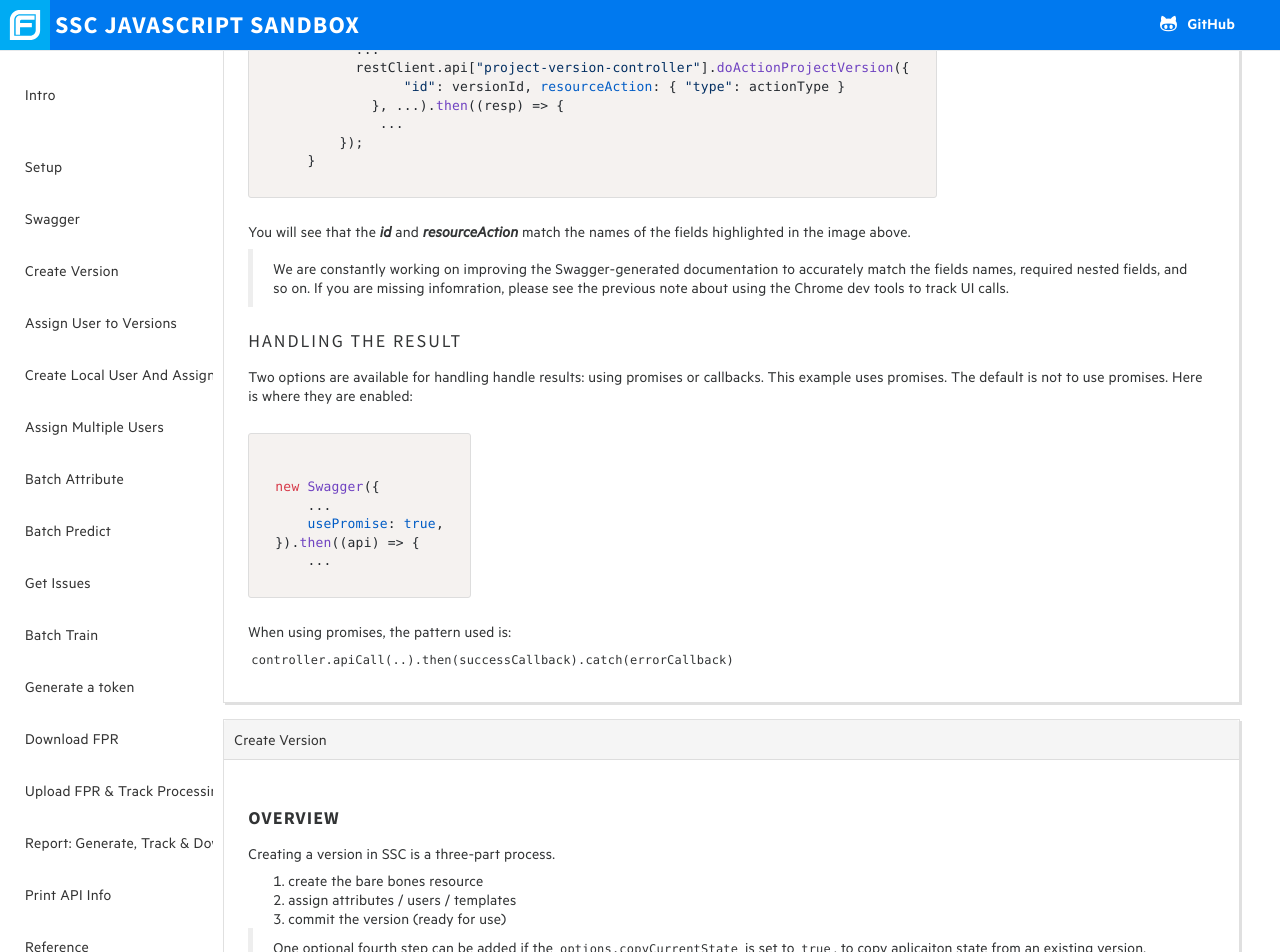
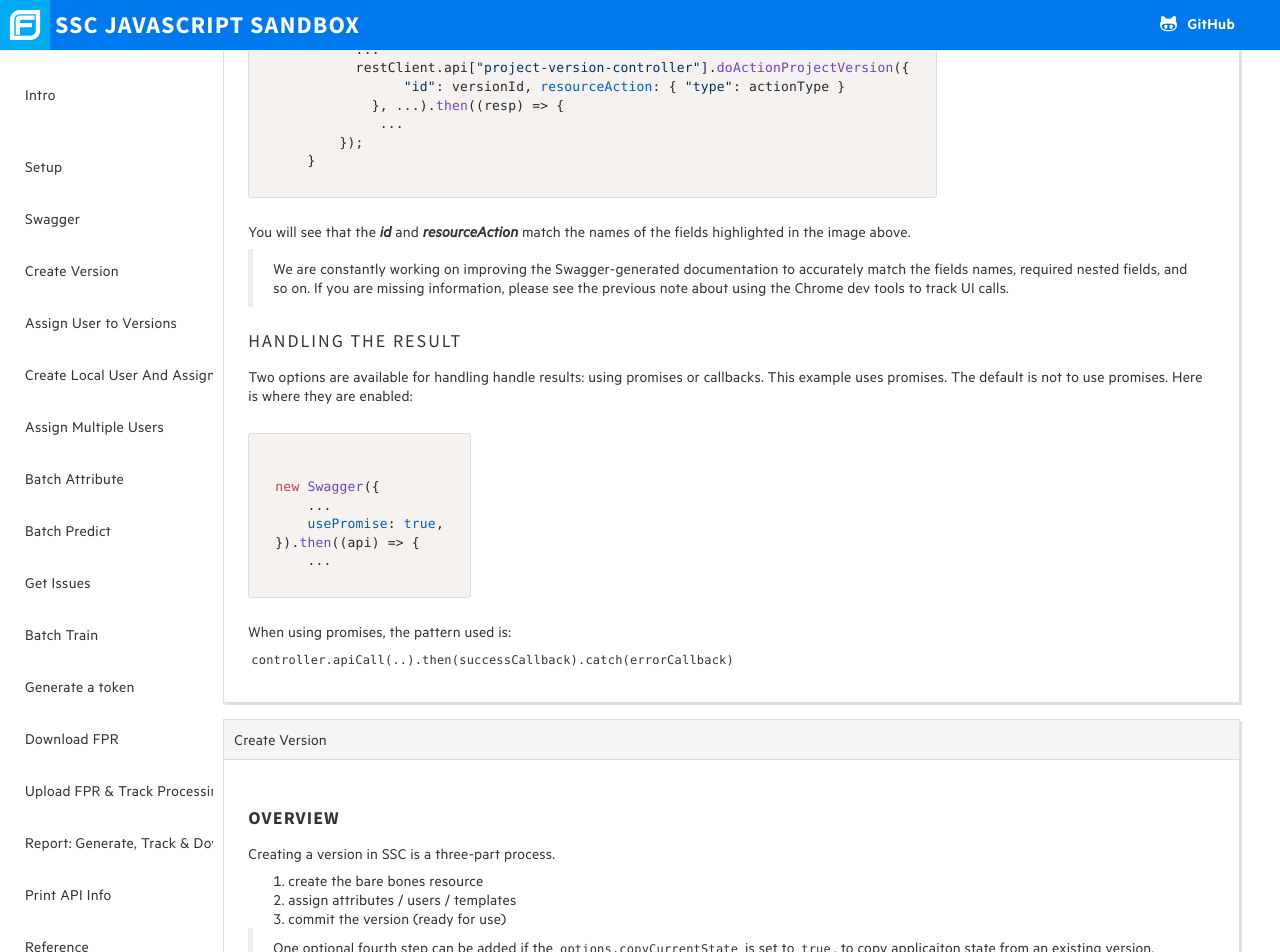
Before and after one commit to fortify/ssc-js-sandbox-docs, a Jekyll site: the page built from _posts/2017-08-03-intro.markdown, in a window 1280 px wide and 1400 px high, scrolled down 4844 px. Shown: the top 952 px of the window. Built offline with Jekyll 4.4.1, drawn with Linux system fonts in a browser that asks for light colours; nearby versions of some CDN libraries; some web fonts are replaced; our own code applies the rules of GitHub Pages for plain Markdown files; some of the changed text lies outside the part shown.

Commit message:
D 216015 - fix spelling errors, add link to Swagger

````diff
--- a/_posts/2017-08-03-createversion.markdown
+++ b/_posts/2017-08-03-createversion.markdown
@@ -11,7 +11,7 @@ Creating a version in SSC is a three-part process.
 2. assign attributes / users / templates
 3. commit the version (ready for use)
 
-> One optional fourth step can be added if the ```options.copyCurrentState``` is set to ```true```, to copy aplicaiton state from an existing version.
+> One optional fourth step can be added if the ```options.copyCurrentState``` is set to ```true```, to copy applicaiton state from an existing version.
 
 > ``async.waterfall`` is not covered here. If you want to know more about it, see the Authentication section, which explains it better.
 
--- a/_posts/2017-08-03-intro.markdown
+++ b/_posts/2017-08-03-intro.markdown
@@ -25,7 +25,7 @@ Swagger allows the generation of code from a spec file that SSC provides. SSC ho
 ## Swagger-js
 
 This project uses the js implementation of code generation based on the spec file.
-See https://github.com/swagger-api/swagger-js/tree/2.x for more detail (we use version 2.x since SSC exposes that version, different than 3.x).
+See [Swagger](https://github.com/swagger-api/swagger-js/tree/2.x) for more detail (we use version 2.x since SSC exposes that version, different than 3.x).
 
 <pre><code class="javascript">
 ...
--- a/_posts/2017-08-03-issue.markdown
+++ b/_posts/2017-08-03-issue.markdown
@@ -12,7 +12,7 @@ This section shows a simple retrival of issues with a filter and a way to get al
 
 ## Get Version Issues in batches
 Application versions may have a large number of issues and so for performance reasons it is recommeneded to
-retrieve them in batches. The folloing code shows the calling code with the call back that is called for each batch of 20 issues. The promise is resolved when all batches are done.
+retrieve them in batches. The following code shows the calling code with the call back that is called for each batch of 20 issues. The promise is resolved when all batches are done.
 
 > This sample code is an entry point to some buisiness logic around all or a subset of a version's issues.
 
--- a/_posts/2017-08-03-swagger.markdown
+++ b/_posts/2017-08-03-swagger.markdown
@@ -41,7 +41,7 @@ Now for the code:
 
 You will see that the *id* and *resourceAction* match the names of the fields highlighted in the image above.
 
-> We are constantly working on improving the Swagger-generated documentation to accurately match the fields names, required nested fields, and so on. If you are missing infomration, please see the previous note about using the Chrome dev tools to track UI calls.
+> We are constantly working on improving the Swagger-generated documentation to accurately match the fields names, required nested fields, and so on. If you are missing information, please see the previous note about using the Chrome dev tools to track UI calls.
 
 ### Handling the result
 Two options are available for handling handle results: using promises or callbacks.
````
